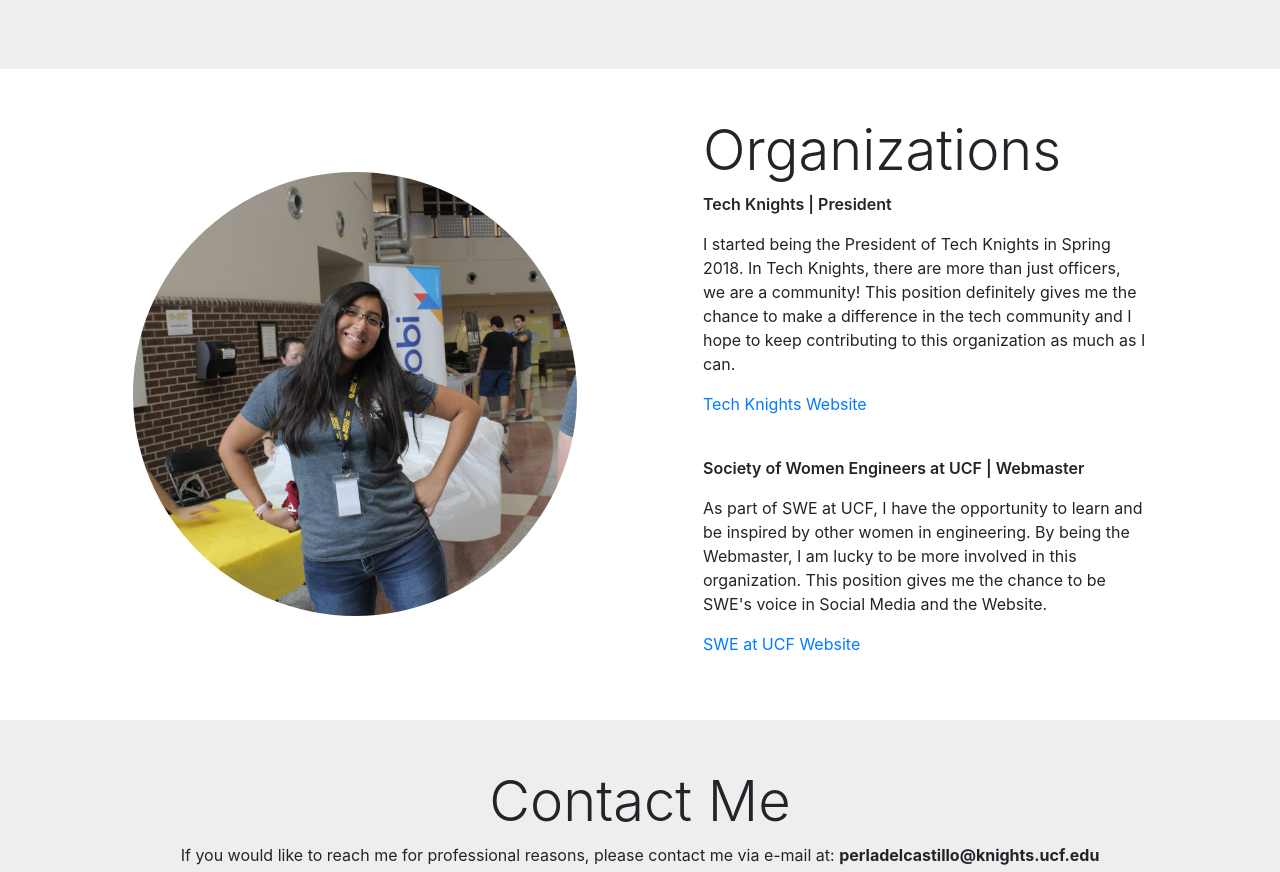
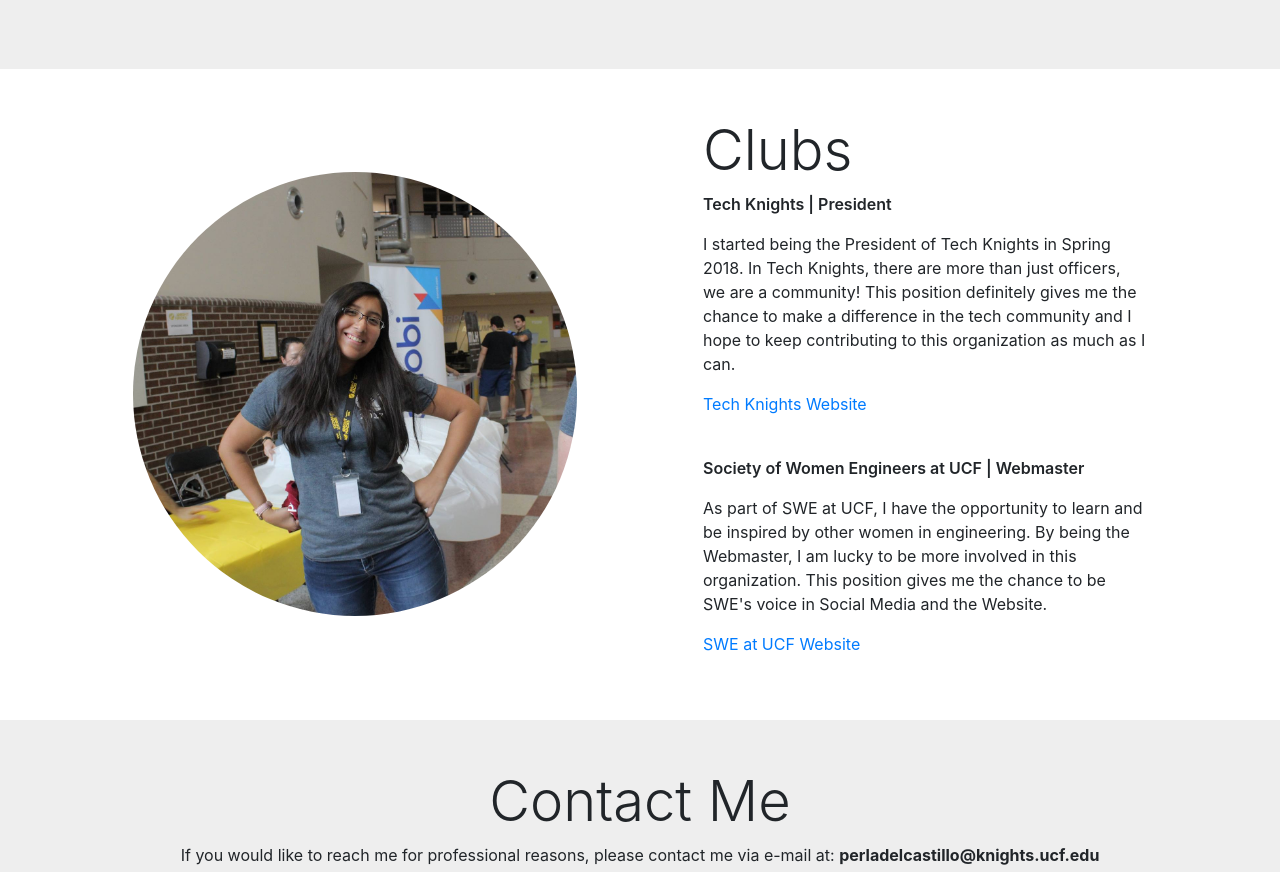
Before and after one commit to perlasamanez/perlasamanez.github.io, a website with bundled scripts: page index.html in a window 1280 px wide. Shown: the part 1651-2523 px from the top of the page. Built offline with nearby package versions, Linux system fonts and the light colour scheme; a web font is replaced by a local one.

Commit message:
Changed Index file

```diff
--- a/index.html
+++ b/index.html
@@ -146,7 +146,7 @@
           </div>
           <div class="col-md-6">
             <div class="p-5">
-              <h2 class="display-4">Organizations</h2>
+              <h2 class="display-4">Clubs</h2>
               <p class="nice-bold">Tech Knights | President</p>
               <p>I started being the President of Tech Knights in Spring 2018. In Tech Knights, there are more than just officers, we are a community! This position definitely gives me the chance to make a difference in the tech community and I hope to keep contributing to this organization as much as I can.</p>
               <p><a href="http://techknights.org/" target="_blank">Tech Knights Website</a></p><br>
```
